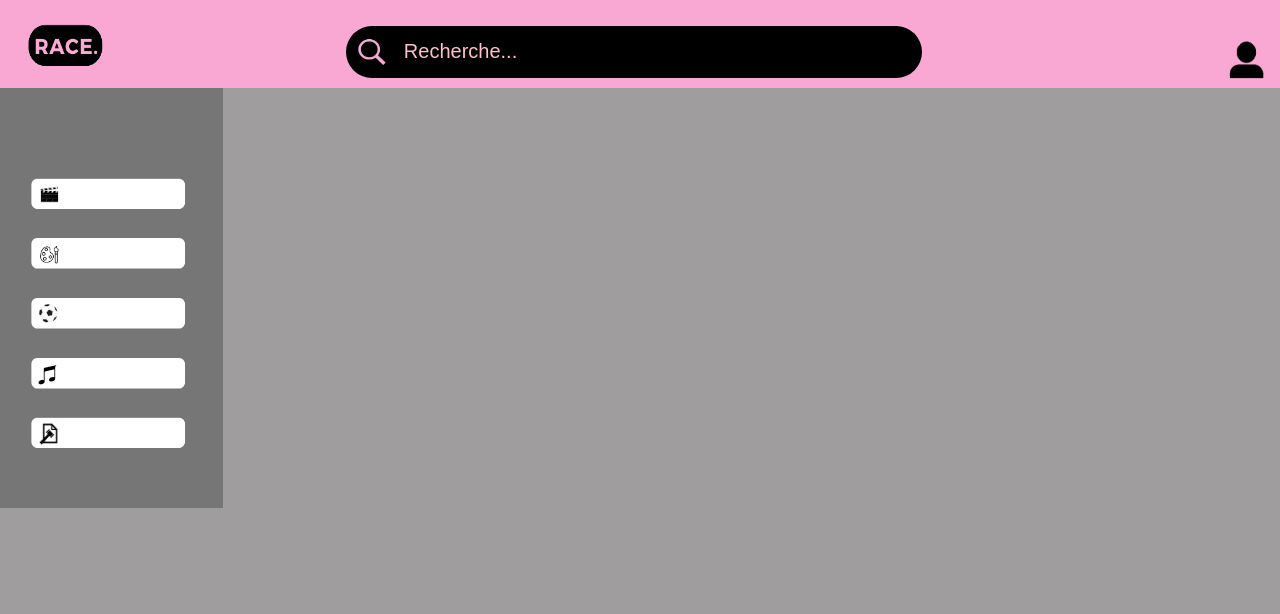
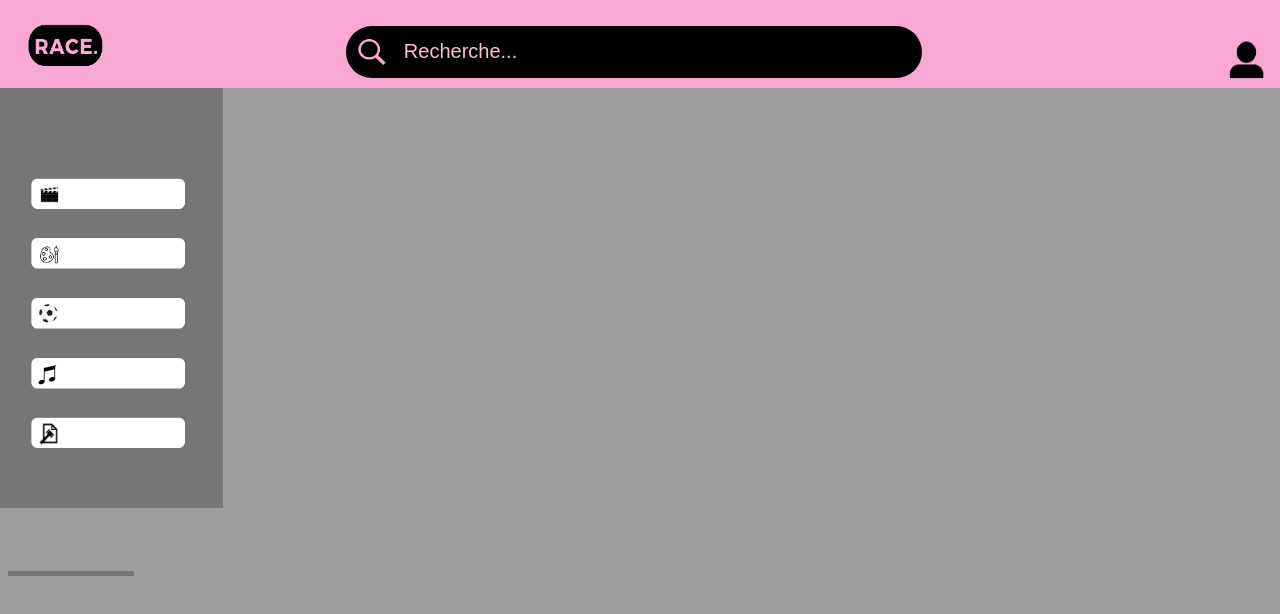
Before and after one commit to Raphiloulou/yowl, a Vue app in the folder yowl/: page / in a window 1280 px wide. Shown: the top 614 px of the page. Built offline with nearby package versions, Linux system fonts and the light colour scheme.

Commit message:
new version

```diff
--- a/yowl/src/components/SectionAccueil.vue
+++ b/yowl/src/components/SectionAccueil.vue
@@ -11,6 +11,7 @@
         <img class="sport" src="@/assets/sport.png">
         <img class="musique" src="@/assets/musique.png">
         <img class="politique" src="@/assets/politique.png">
+        <img class="barregris" src="@/assets/barregris.png">
     </div>
 </template>
 
@@ -88,4 +89,9 @@
     margin-top: 2.9%;
     margin-left: 2.1%;
   }
+  .barregris{
+    display: flex;
+    width: 10%;
+    margin-top: 10%;
+  }
   </style>
```
Also changed, not shown: yowl/src/assets/barregris.png (added), yowl/src/components/SectionLogin.vue (added).
